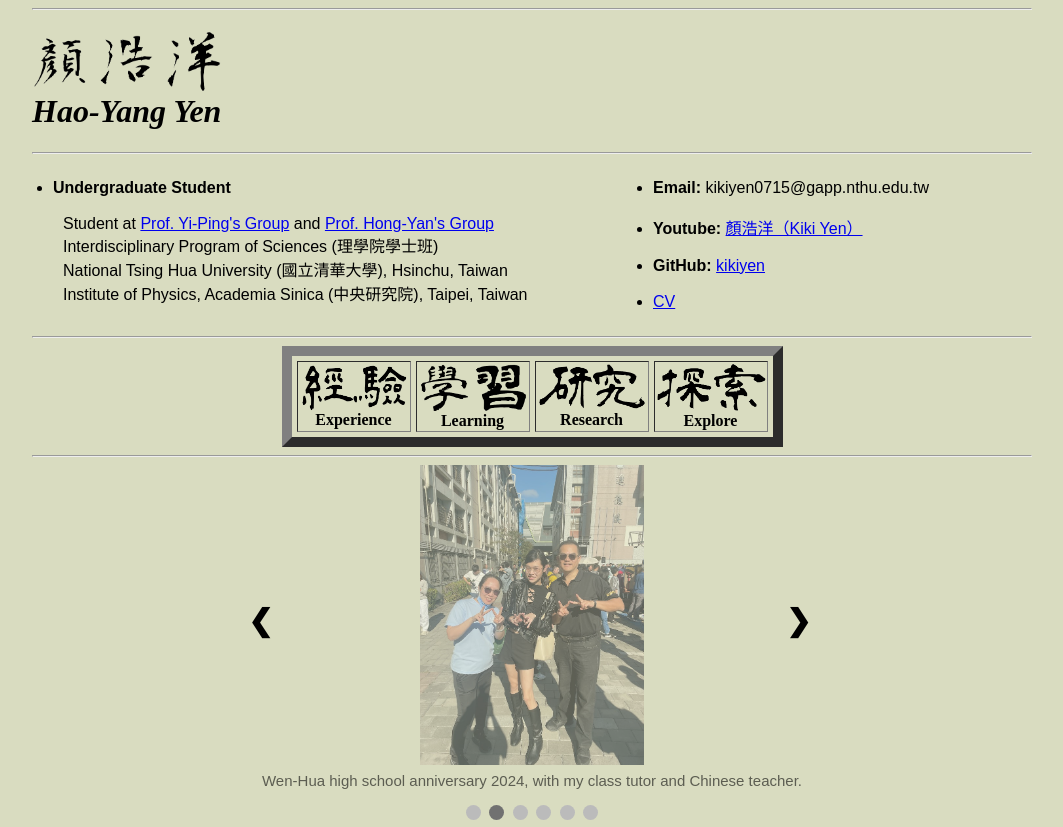
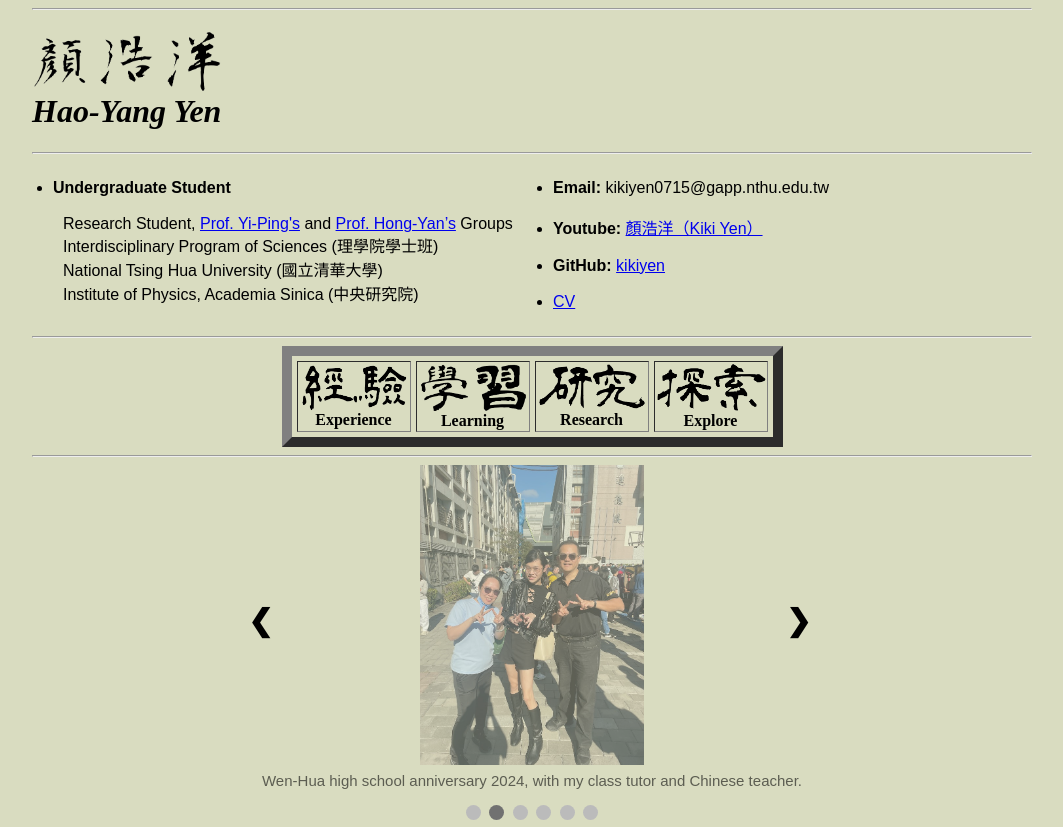
Before and after one commit to kikiyenhaoyang/kikiyen, a plain HTML site: page Web/index.html in a window 1280 px wide. Shown: the top 827 px of the page, without its empty margins (108-1171 px from the left). Drawn offline with nearby package versions, Linux system fonts and the light colour scheme.

Commit message:
Add files via upload

```diff
--- a/Web/index.html
+++ b/Web/index.html
@@ -150,22 +150,22 @@
             <tr>
                 <table style="width: 100%; border-collapse: collapse;">
                     <tr>
-                        <td style="vertical-align: top; width: 60%;">
+                        <td style="vertical-align: top; width: 50%;">
                             <ul style="padding-left: 20px;">
                                 <li><strong>Undergraduate Student</strong></li>
                                 <br>
                                 <ul style="padding-left: 10px;">
-                                    Student at
-                                    <a href="https://sites.google.com/view/teqm">Prof. Yi-Ping's Group</a> and
-                                    <a href="https://www.phys.sinica.edu.tw/~hongyan/index.html">Prof. Hong-Yan's Group</a><br>
+                                    Research Student,
+                                    <a href="https://sites.google.com/view/teqm">Prof. Yi-Ping's</a> and
+                                    <a href="https://www.phys.sinica.edu.tw/~hongyan/index.html">Prof. Hong-Yan’s</a> Groups<br>
 
                                 Interdisciplinary Program of Sciences (理學院學士班)<br>
-                                National Tsing Hua University (國立清華大學), Hsinchu, Taiwan<br>
-                                Institute of Physics, Academia Sinica (中央研究院), Taipei, Taiwan
+                                National Tsing Hua University (國立清華大學)<br>
+                                Institute of Physics, Academia Sinica (中央研究院)<br>
                                 <ul style="padding-left: 20px;">
                             </ul>
                         </td>
-                        <td style="vertical-align: top; width: 40%;">
+                        <td style="vertical-align: top; width: 50%;">
                             <ul style="padding-left: 20px;">
                                 <li><strong>Email:</strong> kikiyen0715@gapp.nthu.edu.tw</li><br>
                                 <li><strong>Youtube:</strong>
```
